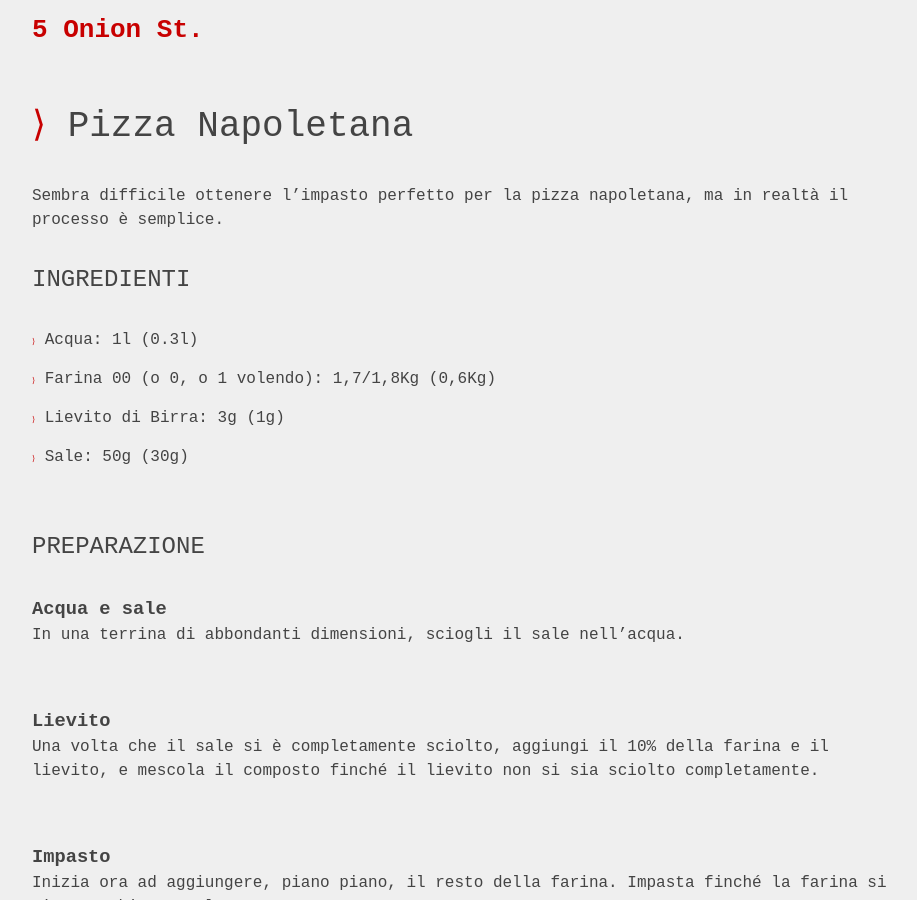
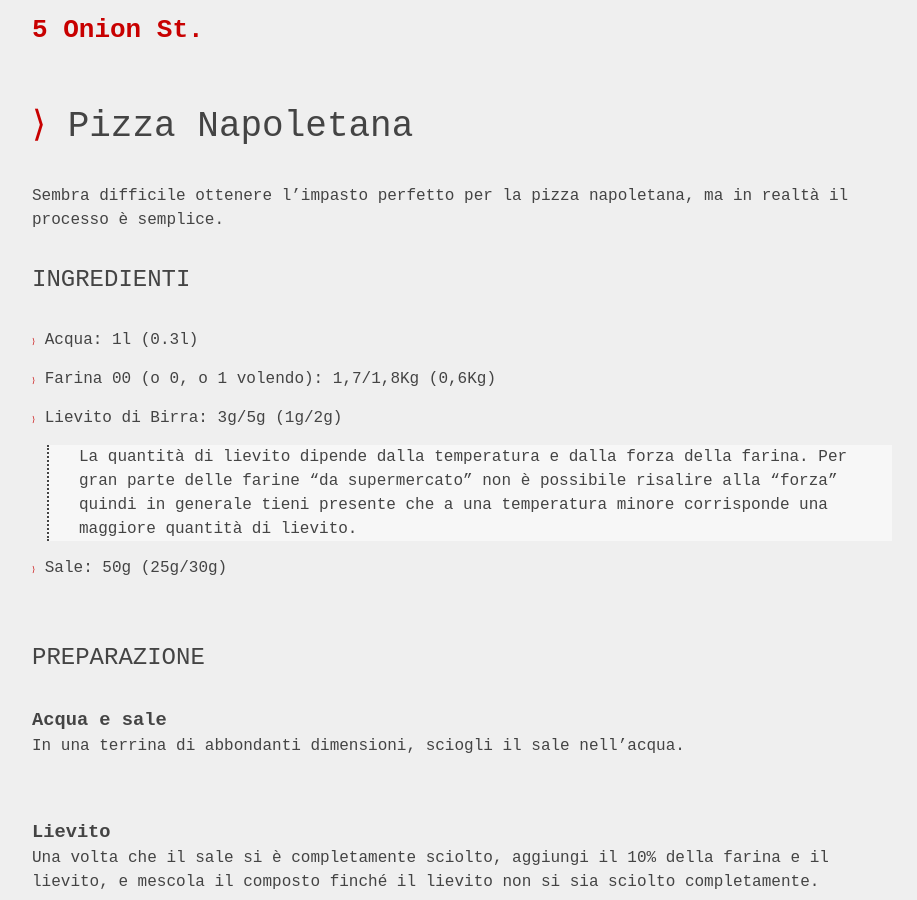
Before and after one commit to leeppolis/bagelis, a Jekyll site: the page built from _posts/2022-03-21-pizza-napoletana.md, in a window 1280 px wide and 900 px high. Shown: the whole window, without its empty margins (178-1095 px from the left). Built offline with Jekyll 4.4.1, drawn with Linux system fonts in a browser that asks for light colours; some web fonts are replaced.

Commit message:
Update from Forestry.io Simone Lippolis updated _posts/2022-03-21-pizza-napoletana.md

```diff
--- a/_posts/2022-03-21-pizza-napoletana.md
+++ b/_posts/2022-03-21-pizza-napoletana.md
@@ -22,11 +22,14 @@ ingredients:
   notes: ''
   image: ''
 - name: Lievito di Birra
-  notes: ''
+  notes: La quantità di lievito dipende dalla temperatura e dalla forza della farina.
+    Per gran parte delle farine "da supermercato" non è possibile risalire alla "forza"
+    quindi in generale tieni presente che a una temperatura minore corrisponde una
+    maggiore quantità di lievito.
   image: ''
-  quantity: 3g (1g)
+  quantity: 3g/5g (1g/2g)
 - name: Sale
-  quantity: 50g (30g)
+  quantity: 50g (25g/30g)
   notes: ''
   image: ''
 steps:
```
